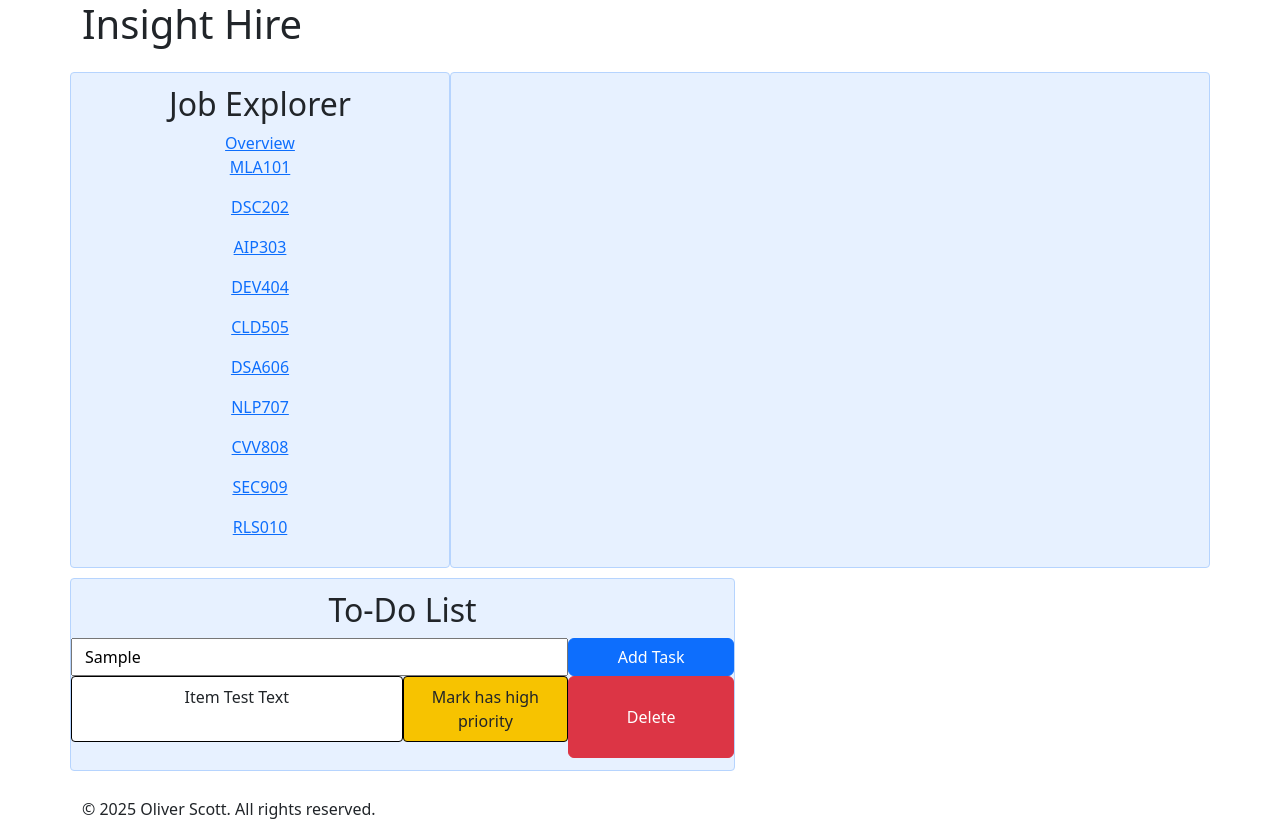
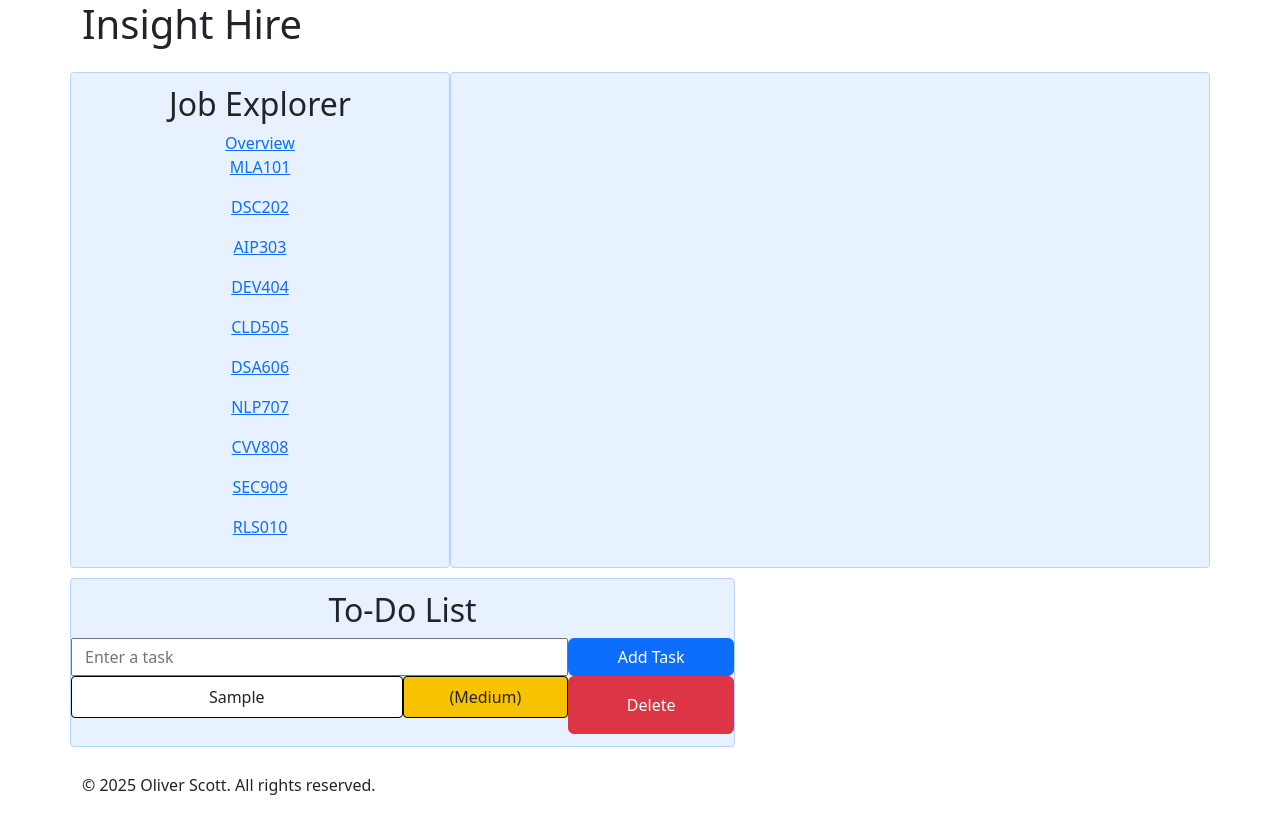
Before and after one commit to Ollie-S23/COS30043---Lab05, a website: page index.html in a window 1280 px wide. Both pictures are taken after typing "Sample" into the empty fields and a click on the button "Add Task". After the commit the page ends 813 px from the top, so only its background shows below. Drawn offline with nearby package versions, Linux system fonts and the light colour scheme.

Commit message:
added enter tasks and display Need to add delete and priority funcs

```diff
--- a/index.html
+++ b/index.html
@@ -39,14 +39,15 @@
                     <div class="col-7 grid-demo">
                         <h2>To-Do List</h2>
                         <div class="row">
-                            <input type="text" class="col-9">
-                            <button class="btn btn-primary col-3">Add Task</button>
+                            <input type="text" class="col-9" id="tdItem" v-model="newItem" placeholder="Enter a task">
+                            <button class="btn btn-primary col-3" @click="addTask">Add Task</button>
                         </div>
-                        <div class="row">
+                            <todo v-for="(t, i) in todos" :key="i" :item="t.item" :priority="t.priority"></todo>
+                        <!-- <div class="row">
                             <p class="col-6 testclasst">Item Test Text</p>
                             <P class="col-3 testclassp">Mark has high priority</P>
                             <button class="btn btn-danger col-3">Delete</button>
-                        </div>
+                        </div> -->
                     </div>
                 </div>
             </section>
@@ -67,6 +68,7 @@
     <script src="js/components/JobOverview.js"></script>
     <script src="js/components/JobList.js"></script>
     <script src="js/components/JobDetail.js"></script>
+    <script src="js/components/todo.js"></script>
     <script src="js/router.js"></script>
     <script src="js/app.js"></script>
 </body>
--- a/js/app.js
+++ b/js/app.js
@@ -2,7 +2,7 @@ const jobsData = [];
 
 const app = Vue.createApp({
     data() {
-        return { jobs: [] };
+        return { jobs: [], todos: [], newItem: "" };
     },
     methods: {
         loadJobs() {
@@ -16,6 +16,12 @@ const app = Vue.createApp({
                     jobsData.push(...data);
                 })
                 .catch(error => console.error("Error loading job data:", error));
+        },
+        addTask() {
+            if (this.newItem.trim() !== "") {
+                this.todos.push({ item: this.newItem, priority: "Medium" });
+                this.newItem = "";
+            }
         }
     },
     mounted() {
@@ -24,5 +30,6 @@ const app = Vue.createApp({
 });
 
 app.component(JobList);
+app.component('todo', todo);
 app.use(router);
 app.mount('#app');
--- /dev/null
+++ b/js/components/todo.js
@@ -0,0 +1,10 @@
+const todo = {
+    props: ['item', 'priority'],
+    template: `
+        <div class="row">
+            <p class="col-6 testclasst">{{item}}</p>
+            <p class="col-3 testclassp">({{priority}})</p>
+            <button class="btn btn-danger col-3">Delete</button>
+        </div>
+    `
+}
```
